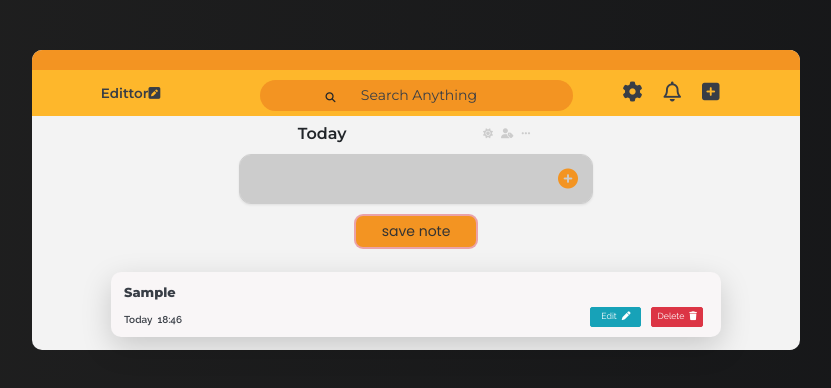
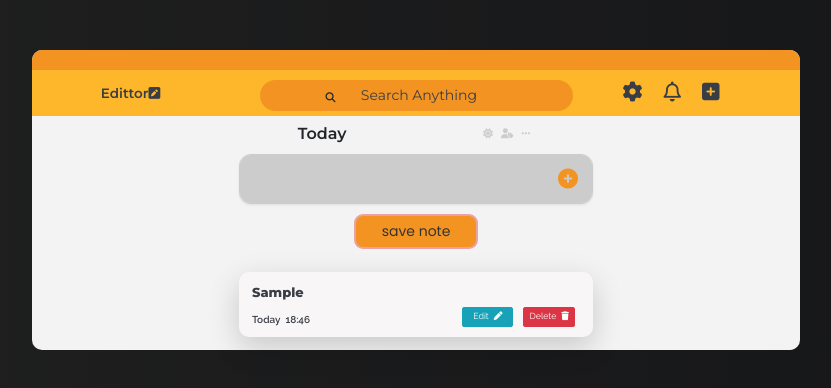
Before and after one commit to undefined-dev74/Notify, a React (Create React App) app: page / in a window 1280 px wide. Both pictures are taken after typing "Sample" into the empty fields and a click on the button "save note". Shown: the top 388 px of the page, without its empty margins (224-1055 px from the left). Built offline with nearby package versions, Linux system fonts and the light colour scheme.

Commit message:
modified bootstrap col property to lg or xl devices

```diff
--- a/src/components/ViewList.jsx
+++ b/src/components/ViewList.jsx
@@ -6,8 +6,8 @@ export default class ViewList extends React.Component {
 		const { title, timeStamp, deleteItem, editItem } = this.props;
 		return (
 			<Row>
-				<Col className="col-sm-1"></Col>
-				<Col sm={10}>
+				<Col className="col-sm-1" xl={3}></Col>
+				<Col sm={10} xl={6}>
 					<div className="view shadow-lg">
 						<div className="view-items">
 							<h3 className="view-items-text"><strong>{title}</strong></h3>
@@ -35,7 +35,7 @@ export default class ViewList extends React.Component {
 						</div>
 					</div>
 				</Col>
-				<Col className="col-sm-1"></Col>
+				<Col className="col-sm-1" xl={3}></Col>
 			</Row>
 		);
 	}
```
